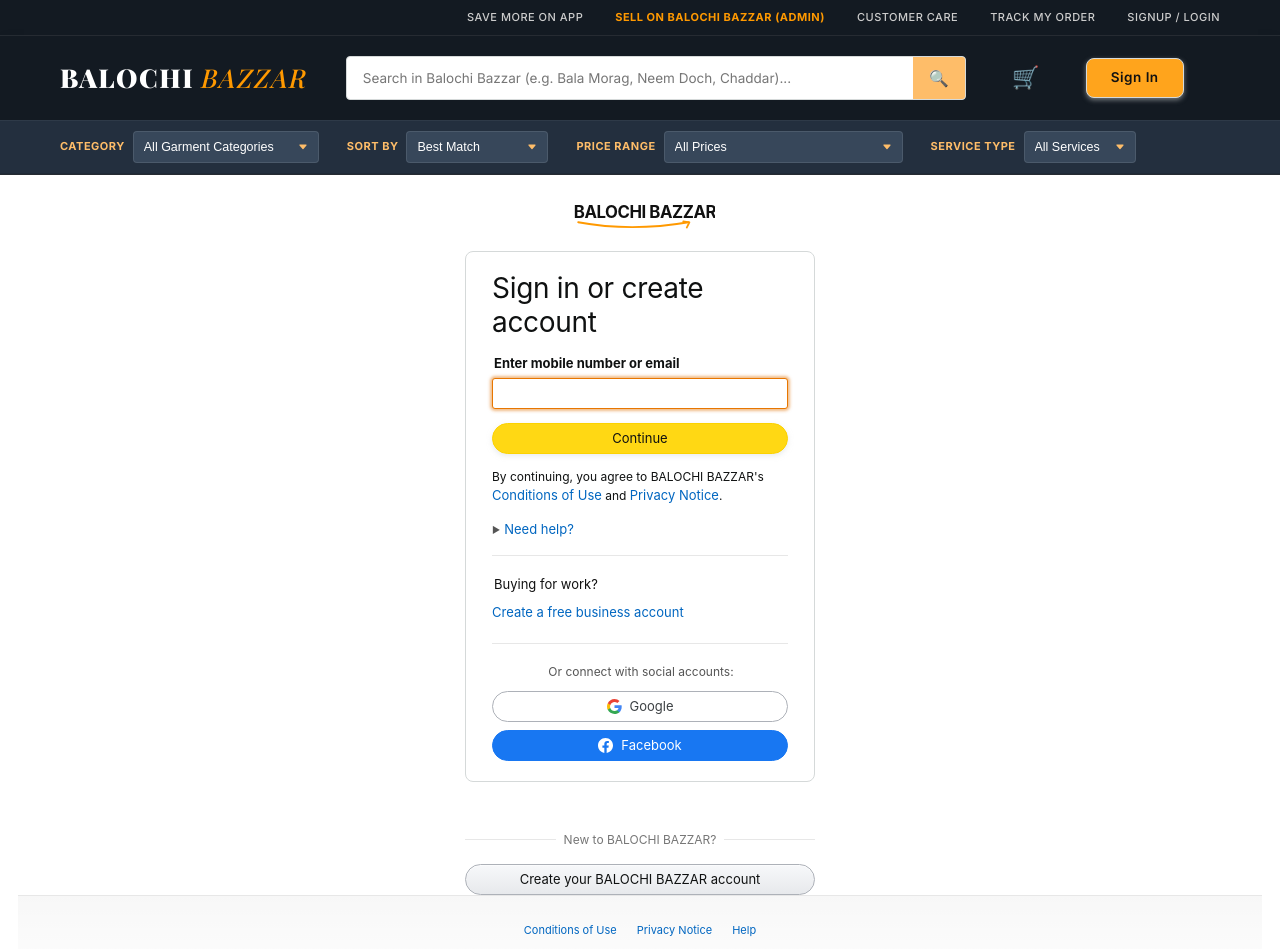
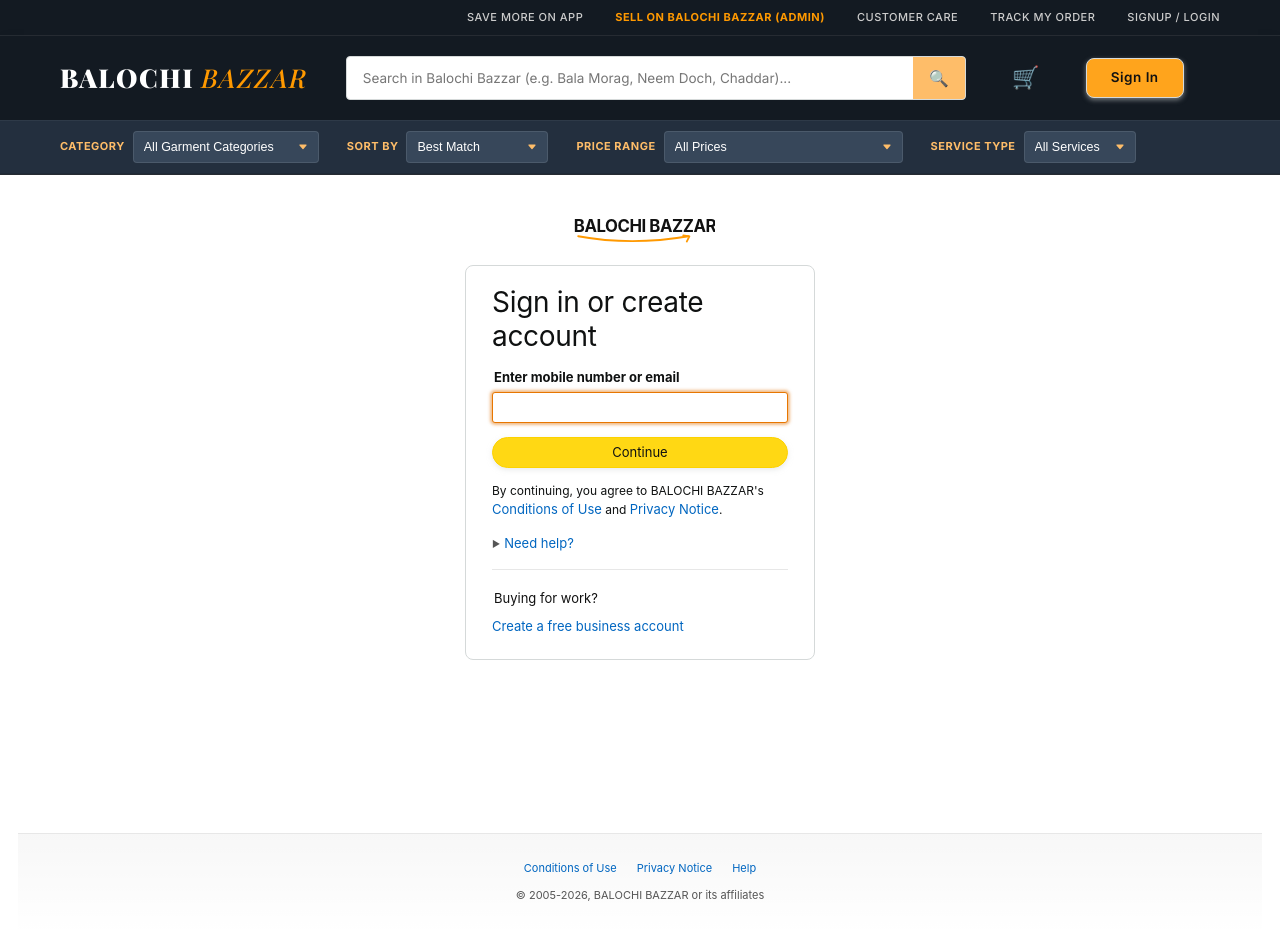
Before and after one commit to kabeer50939/balochi-bazar, a Next.js app in the folder apps/web/: page /login in a window 1280 px wide. Shown: the top 949 px of the page. Built offline with nearby package versions, Linux system fonts and the light colour scheme; a web font is replaced by a local one.

Commit message:
style: hide social login inside accordion and remove bottom button for 100% identical layout

```diff
--- a/apps/web/src/app/login/page.tsx
+++ b/apps/web/src/app/login/page.tsx
@@ -386,6 +386,7 @@ function LoginContent() {
 
         /* ═══════════ LOGO ═══════════ */
         .a-logo-container {
+          margin-top: 14px;
           margin-bottom: 18px;
           text-align: center;
           display: flex;
@@ -1074,6 +1075,33 @@ function LoginContent() {
                         <a href="#" className="a-link" onClick={(e) => { e.preventDefault(); alert('Please contact support@balochibazzar.com for assistance.'); }}>
                           Other issues with Sign-In
                         </a>
+
+                        <div className="a-card-divider" style={{ margin: '8px 0' }} />
+
+                        {/* Hidden Google & Facebook providers inside Need Help accordion to preserve 100% card aesthetic */}
+                        <div className="a-label" style={{ fontWeight: 400, fontSize: '11px', color: '#555', marginBottom: '6px' }}>
+                          Or sign in with:
+                        </div>
+                        <div style={{ display: 'flex', gap: '8px' }}>
+                          <button
+                            type="button"
+                            className="a-button-social a-button-google"
+                            style={{ flex: 1, height: '28px', lineHeight: '26px', fontSize: '11px' }}
+                            onClick={handleGoogleLogin}
+                            disabled={loading}
+                          >
+                            Google
+                          </button>
+                          <button
+                            type="button"
+                            className="a-button-social a-button-facebook"
+                            style={{ flex: 1, height: '28px', lineHeight: '26px', fontSize: '11px' }}
+                            onClick={handleFacebookLogin}
+                            disabled={loading}
+                          >
+                            Facebook
+                          </button>
+                        </div>
                       </div>
                     )}
                   </div>
@@ -1086,41 +1114,6 @@ function LoginContent() {
                   <a href="#" className="a-link" onClick={(e) => { e.preventDefault(); alert('Wholesale and Business accounts are coming soon!'); }}>
                     Create a free business account
                   </a>
-
-                  {/* Social Providers inside Login Card */}
-                  <div className="a-card-divider" />
-                  <div className="a-label" style={{ fontWeight: 400, fontSize: '12px', color: '#555', textAlign: 'center', marginBottom: '8px' }}>
-                    Or connect with social accounts:
-                  </div>
-
-                  <div className="a-social-buttons">
-                    <button
-                      type="button"
-                      className="a-button-social a-button-google"
-                      onClick={handleGoogleLogin}
-                      disabled={loading}
-                    >
-                      <svg width="15" height="15" viewBox="0 0 18 18">
-                        <path d="M17.64 9.2c0-.637-.057-1.251-.164-1.84H9v3.481h4.844c-.209 1.125-.843 2.078-1.796 2.717v2.258h2.908c1.702-1.567 2.684-3.874 2.684-6.615z" fill="#4285F4"/>
-                        <path d="M9 18c2.43 0 4.467-.806 5.956-2.184l-2.908-2.258c-.806.54-1.837.86-3.048.86-2.344 0-4.328-1.584-5.036-3.711H.957v2.332C2.438 15.983 5.482 18 9 18z" fill="#34A853"/>
-                        <path d="M3.964 10.707c-.18-.54-.282-1.117-.282-1.707s.102-1.167.282-1.707V4.961H.957C.347 6.173 0 7.55 0 9s.347 2.827.957 4.039l3.007-2.332z" fill="#FBBC05"/>
-                        <path d="M9 3.58c1.32 0 2.507.454 3.44 1.347l2.58-2.58C13.463.892 11.426 0 9 0 5.482 0 2.438 2.017.957 4.961l3.007 2.332c.708-2.127 2.692-3.713 5.036-3.713z" fill="#EA4335"/>
-                      </svg>
-                      Google
-                    </button>
-
-                    <button
-                      type="button"
-                      className="a-button-social a-button-facebook"
-                      onClick={handleFacebookLogin}
-                      disabled={loading}
-                    >
-                      <svg width="15" height="15" viewBox="0 0 24 24" fill="#FFFFFF">
-                        <path d="M24 12.073c0-6.627-5.373-12-12-12s-12 5.373-12 12c0 5.99 4.388 10.954 10.125 11.854v-8.385H7.078v-3.47h3.047V9.43c0-3.007 1.792-4.669 4.533-4.669 1.312 0 2.686.235 2.686.235v2.953H15.83c-1.491 0-1.956.925-1.956 1.874v2.25h3.328l-.532 3.47h-2.796v8.385C19.612 23.027 24 18.062 24 12.073z"/>
-                      </svg>
-                      Facebook
-                    </button>
-                  </div>
                 </form>
               ) : loginStep === 'NEW_USER' ? (
                 /* INTERMEDIATE SCREEN: New User Prompt (Image 2) */
@@ -1434,22 +1427,6 @@ function LoginContent() {
           )}
         </div>
 
-        {/* Create Account Separator - Only shown in Step 1 of Login */}
-        {!needsCompleteProfile && mode === 'LOGIN' && loginStep === 1 && (
-          <>
-            <div className="a-divider">
-              <h5>New to BALOCHI BAZZAR?</h5>
-            </div>
-            <button
-              className="a-button-secondary"
-              style={{ width: '350px' }}
-              onClick={() => { setMode('SIGNUP'); setSignupStep(1); setRegEmail(loginIdentifier); setError(''); setSuccess(''); }}
-            >
-              Create your BALOCHI BAZZAR account
-            </button>
-          </>
-        )}
-
         {/* Footer */}
         <footer className="a-footer">
           <div className="a-footer-links">
```
